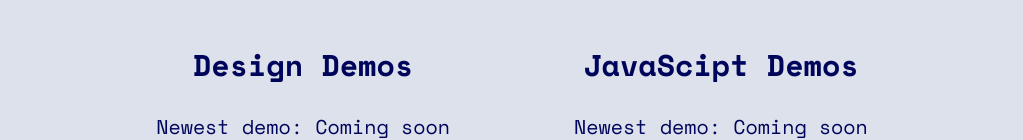
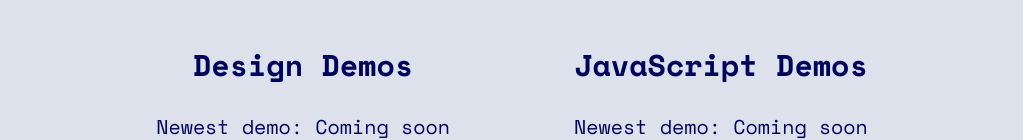
Before and after one commit to auroracreates/auroracreates.github.io, a plain HTML site: page index.html in a window 1280 px wide. Shown: the part 559-699 px from the top of the page, without its empty margins (128-1151 px from the left). Drawn offline with nearby package versions, Linux system fonts and the light colour scheme.

Commit message:
Update index.html

```diff
--- a/index.html
+++ b/index.html
@@ -41,7 +41,7 @@
             </section>
 
             <section id="two">
-                <h2>JavaScipt Demos</h2>
+                <h2>JavaScript Demos</h2>
                 <p>Newest demo: Coming soon</p>
                 <!-- <img src="" class="preview"-->
                 <br><a href="" class="seemore">SEE MORE</a></p>
```
